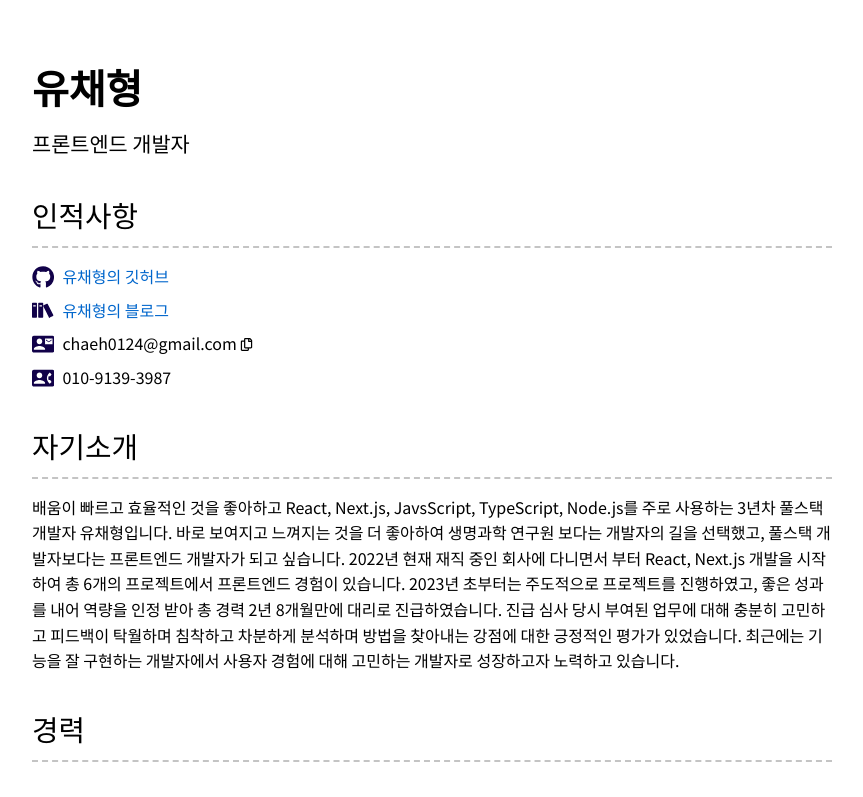
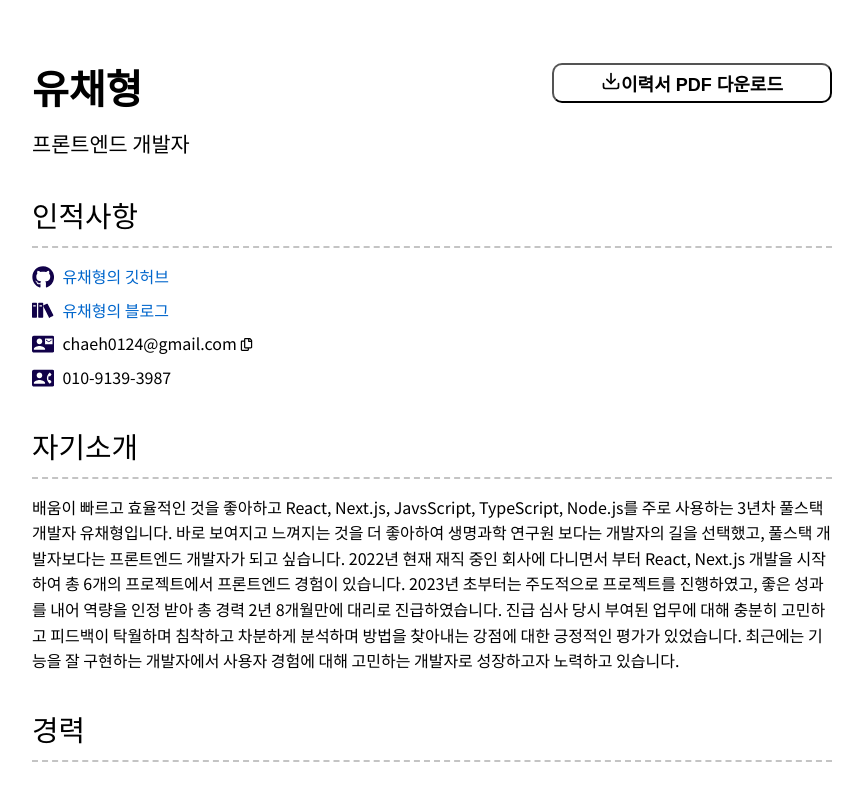
Before and after one commit to chaeyoo/chaeyoo.github.io, a React (Create React App) app: page / in a window 1280 px wide. Shown: the top 797 px of the page, without its empty margins (208-1071 px from the left). Built offline with nearby package versions, Linux system fonts and the light colour scheme.

Commit message:
[FEAT] PDF 다운로드 버튼 생성 - s3 pdf download

```diff
--- a/package.json
+++ b/package.json
@@ -16,7 +16,7 @@
     "web-vitals": "^2.1.4"
   },
   "scripts": {
-    "start": "react-scripts start",
+    "start": "set PORT=3002 && react-scripts start",
     "build": "react-scripts build",
     "test": "react-scripts test",
     "eject": "react-scripts eject",
--- a/src/App.js
+++ b/src/App.js
@@ -7,6 +7,7 @@ import Experience from './components/resume/Experience';
 import Projects from './components/resume/Projects';
 import Education from './components/resume/Education';
 import SideProject from './components/resume/SideProjects';
+import PDFDownloadButton from './components/resume/DownlodaBtn';
 
 const App = () => {
   return (
--- /dev/null
+++ b/src/components/resume/DownlodaBtn.jsx
@@ -0,0 +1,36 @@
+import React from 'react';
+import { Download } from 'lucide-react';
+
+const PDFDownloadButton = ({ pdfUrl, fileName }) => {
+    const handleDownload = async () => {
+        try {
+            const response = await fetch(pdfUrl);
+            const blob = await response.blob();
+            const url = window.URL.createObjectURL(blob);
+            const link = document.createElement('a');
+            link.href = url;
+            link.download = fileName || 'resume.pdf';
+            document.body.appendChild(link);
+            link.click();
+            document.body.removeChild(link);
+            window.URL.revokeObjectURL(url);
+        } catch (error) {
+            console.error('PDF 다운로드 중 오류 발생:', error);
+            alert('PDF 다운로드에 실패했습니다. 다시 시도해 주세요.');
+        }
+    };
+
+    return (
+        <button
+            onClick={handleDownload}
+            style={{width: '280px', height: '40px', borderRadius: '10px',
+                backgroundColor: '#fff', color: '#000', fontSize: '18px',
+                fontWeight: 'bold', cursor: 'pointer'}}
+        >
+            <Download className="mr-2" size={20} />
+            이력서 PDF 다운로드
+        </button>
+    );
+};
+
+export default PDFDownloadButton;
--- a/src/components/resume/Header.jsx
+++ b/src/components/resume/Header.jsx
@@ -1,8 +1,18 @@
+import PDFDownloadButton from "./DownlodaBtn";
+
 export default function Header() {
 	return (
-		<div className="resume-header">
-			<h1 className="resume-title">유채형</h1>
-			<div className="resume-sub-title">프론트엔드 개발자</div>
+		<div style={{display: 'flex', justifyContent: 'space-between', alignItems: 'start'}}>
+			<div className="resume-header">
+				<h1 className="resume-title">유채형</h1>
+				<div className="resume-sub-title">프론트엔드 개발자</div>
+			</div>
+			<div style={{marginTop: '35px'}}>
+				<PDFDownloadButton
+					pdfUrl="https://my-job-image-bucket.s3.ap-northeast-2.amazonaws.com/chyoo_resume.pdf"
+					fileName="유채형_이력서.pdf"
+				/>
+			</div>
 		</div>
 	);
 }
```
